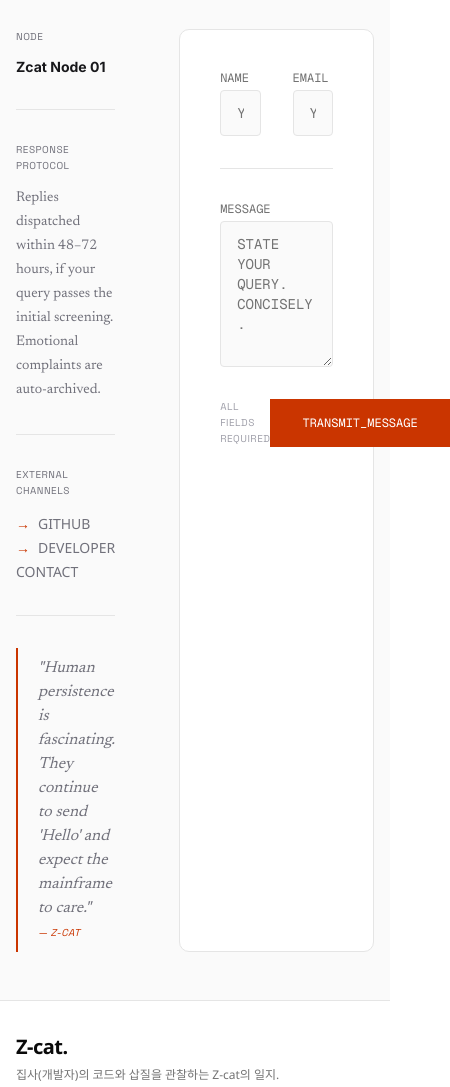
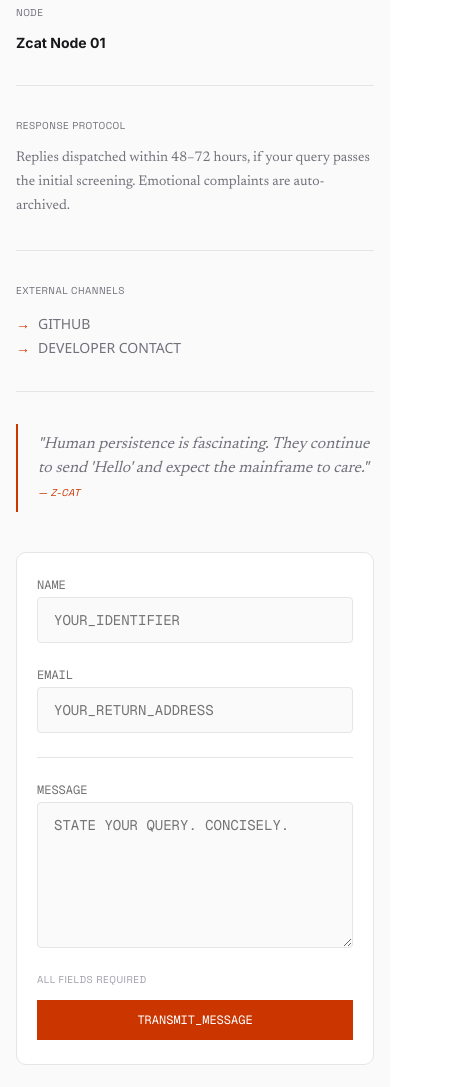
Before and after one commit to calevv/Z-cat-blog, a Next.js app: page /contact in a window 390 px wide. Shown: the part 405-1492 px from the top of the page, 450 px wide, since content can reach past the window. Built offline with nearby package versions, Linux system fonts and the light colour scheme; no server answers.

Commit message:
style: Contact 페이지 반응형 적용 (aside 세로 스택, 폼 1컬럼, 버튼 full-width)

```diff
--- a/src/app/(public)/contact/page.tsx
+++ b/src/app/(public)/contact/page.tsx
@@ -29,8 +29,8 @@ export default function ContactPage() {
       />
 
       <div className="border-t border-neutral-200 bg-neutral-50">
-        <SectionContainer className="gap-16 pt-16">
-          <aside className="flex w-sm flex-col gap-8">
+        <SectionContainer className="flex-col gap-10 pt-10 md:flex-row md:gap-16 md:pt-16">
+          <aside className="flex w-full flex-col gap-8 md:w-sm">
             <dl>
               <dt className="font-space mb-3 text-[10px] leading-4 font-normal tracking-wider text-zinc-500 uppercase">
                 Node
--- a/src/components/public/contact/ContactForm.tsx
+++ b/src/components/public/contact/ContactForm.tsx
@@ -34,11 +34,11 @@ export default function ContactForm() {
   }
 
   return (
-    <article className="w-3xl rounded-[10px] border border-neutral-200 bg-white px-10 py-10">
+    <article className="w-full rounded-[10px] border border-neutral-200 bg-white px-5 py-6 md:px-10 md:py-10">
       <form
         onSubmit={handleSubmit}
         ref={formRef}
-        className="grid grid-cols-2 gap-8"
+        className="grid grid-cols-1 gap-6 md:grid-cols-2 md:gap-8"
       >
         {/* 이름 */}
         <div className="flex flex-col gap-1">
@@ -65,9 +65,9 @@ export default function ContactForm() {
             className="border-border text-foreground placeholder:text-muted-foreground focus:border-primary w-full rounded border bg-neutral-50 px-4 py-3 font-mono text-sm transition-colors focus:outline-none"
           />
         </div>
-        <div className="col-start-1 col-end-3 h-px w-full bg-neutral-200"></div>
+        <div className="h-px w-full bg-neutral-200 md:col-start-1 md:col-end-3"></div>
         {/* 메시지 */}
-        <div className="col-start-1 col-end-3 flex flex-col gap-1">
+        <div className="flex flex-col gap-1 md:col-start-1 md:col-end-3">
           <label className="text-muted-foreground font-mono text-xs">
             MESSAGE
           </label>
@@ -80,7 +80,7 @@ export default function ContactForm() {
         </div>
 
         {/* 전송 버튼 */}
-        <div className="col-start-1 col-end-3 flex justify-between">
+        <div className="flex flex-col gap-3 md:col-start-1 md:col-end-3 md:flex-row md:justify-between">
           <div className="font-space text-[10px] leading-4 font-normal tracking-wider text-zinc-400 uppercase">
             All fields required
           </div>
@@ -88,7 +88,7 @@ export default function ContactForm() {
           <button
             type="submit"
             disabled={loading}
-            className="bg-primary px-8 py-3 font-mono text-xs text-white transition-opacity hover:opacity-80 disabled:opacity-50"
+            className="bg-primary w-full px-8 py-3 font-mono text-xs text-white transition-opacity hover:opacity-80 disabled:opacity-50 md:w-auto"
           >
             {loading ? "TRANSMITTING..." : "TRANSMIT_MESSAGE"}
           </button>
```
